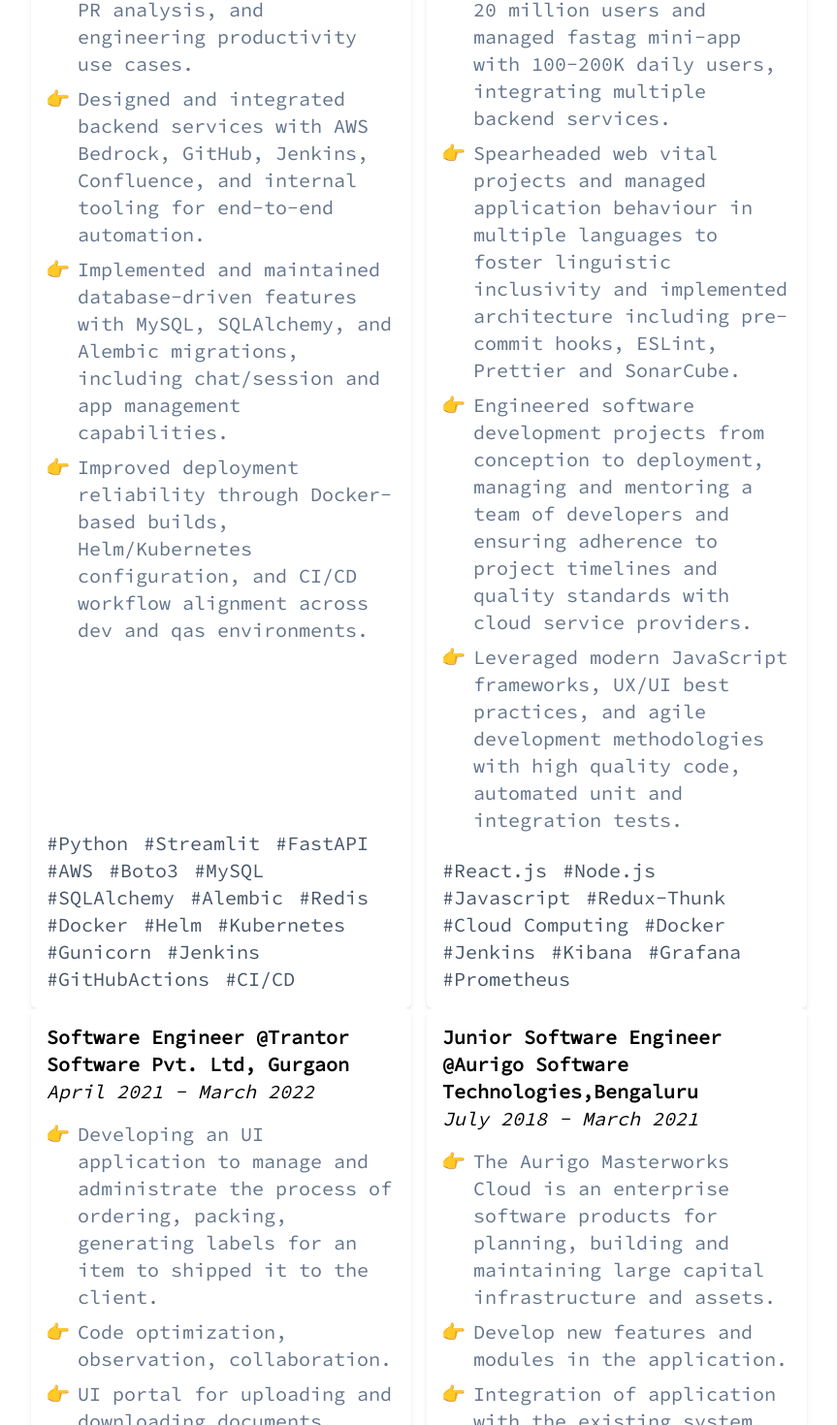
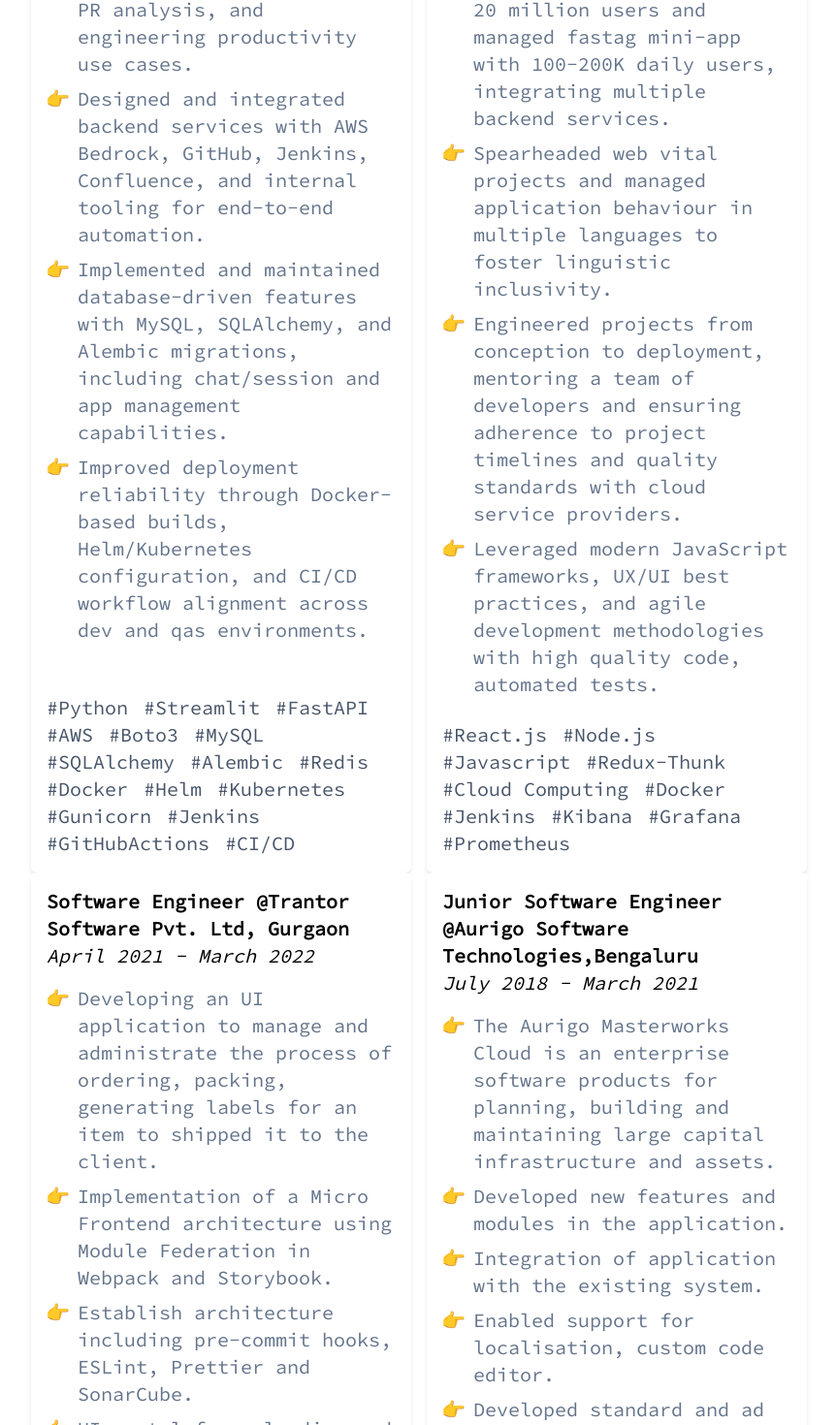
Before and after one commit to money280497/portfolio, a Vue app: page / in a window 1280 px wide. Shown: the part 2068-3538 px from the top of the page at 97% size, without its empty margins (208-1071 px from the left). Built offline with nearby package versions, Linux system fonts and the light colour scheme.

Commit message:
Update portfolio.js

```diff
--- a/src/portfolio.js
+++ b/src/portfolio.js
@@ -74,9 +74,9 @@
     duration: "April 2022 - Dec 2024",
     bulletPoints: [
       " Orchestrated the development of fastag feature with a user base of 20 million users and managed fastag mini-app with 100-200K daily users, integrating multiple backend services.",
-      " Spearheaded web vital projects and managed application behaviour in multiple languages to foster linguistic inclusivity and implemented architecture including pre-commit hooks, ESLint, Prettier and SonarCube.",
-      " Engineered software development projects from conception to deployment, managing and mentoring a team of developers and ensuring adherence to project timelines and quality standards with cloud service providers.",
-      " Leveraged modern JavaScript frameworks, UX/UI best practices, and agile development methodologies with high quality code, automated unit and integration tests.",
+      " Spearheaded web vital projects and managed application behaviour in multiple languages to foster linguistic inclusivity.",
+      " Engineered projects from conception to deployment, mentoring a team of developers and ensuring adherence to project timelines and quality standards with cloud service providers.",
+      " Leveraged modern JavaScript frameworks, UX/UI best practices, and agile development methodologies with high quality code, automated tests.",
     ],
     hashtags: [
       "React.js",
@@ -99,10 +99,11 @@
     },
     duration: "April 2021 - March 2022",
     bulletPoints: [
-      "Developing an UI application to manage and administrate the process of ordering, packing, generating labels for an item to shipped it to the client.",
-      "Code optimization, observation, collaboration.",
-      "UI portal for uploading and downloading documents.",
-      "Developed standard and ad hoc reports in graph format.",
+      " Developing an UI application to manage and administrate the process of ordering, packing, generating labels for an item to shipped it to the client.",
+      " Implementation of a Micro Frontend architecture using Module Federation in Webpack and Storybook.",
+      " Establish architecture including pre-commit hooks, ESLint, Prettier and SonarCube.",
+      " UI portal for uploading and downloading documents.",
+      " Code optimization, observation, collaboration.",
     ],
     hashtags: [
       "React.js",
@@ -125,10 +126,11 @@
     },
     duration: "July 2018 - March 2021",
     bulletPoints: [
-      "The Aurigo Masterworks Cloud is an enterprise software products for planning, building and maintaining large capital infrastructure and assets.",
-      "Develop new features and modules in the application.",
-      "Integration of application with the existing system.",
+      " The Aurigo Masterworks Cloud is an enterprise software products for planning, building and maintaining large capital infrastructure and assets.",
+      " Developed new features and modules in the application.",
+      " Integration of application with the existing system.",
       " Enabled support for localisation, custom code editor.",
+      " Developed standard and ad hoc reports in graph format.",
     ],
     hashtags: [
       "React.js",
```
